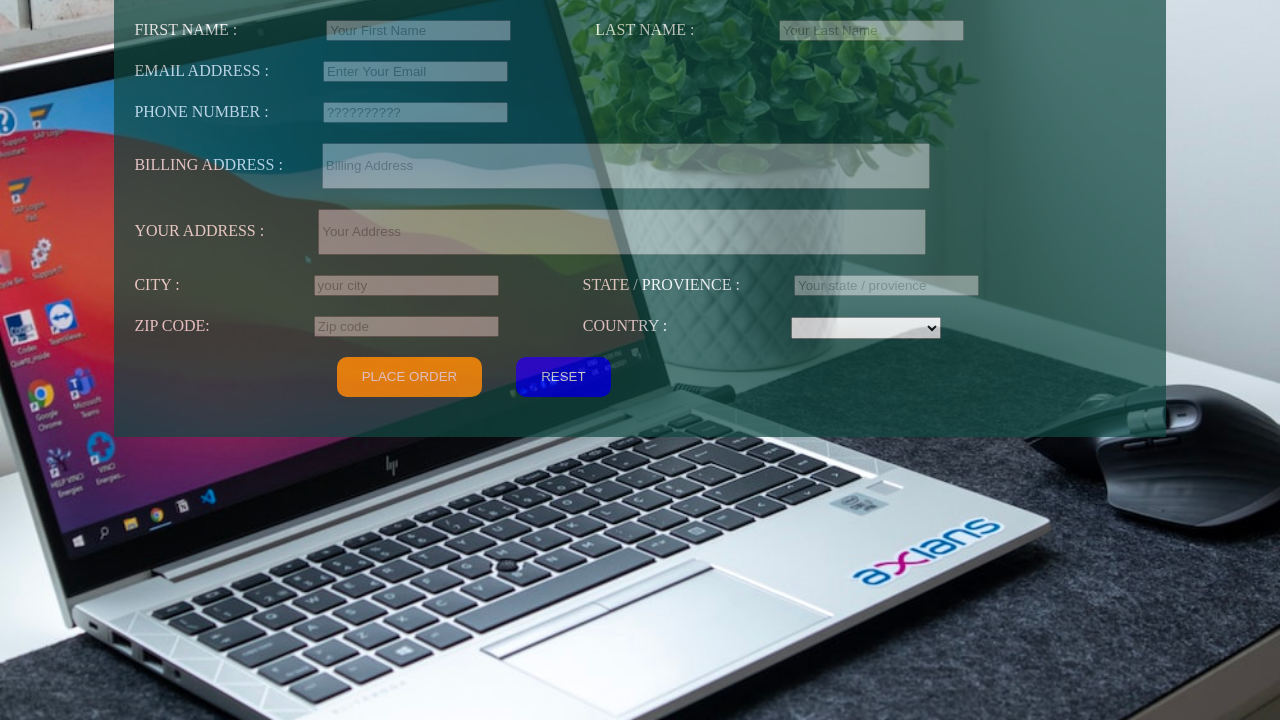
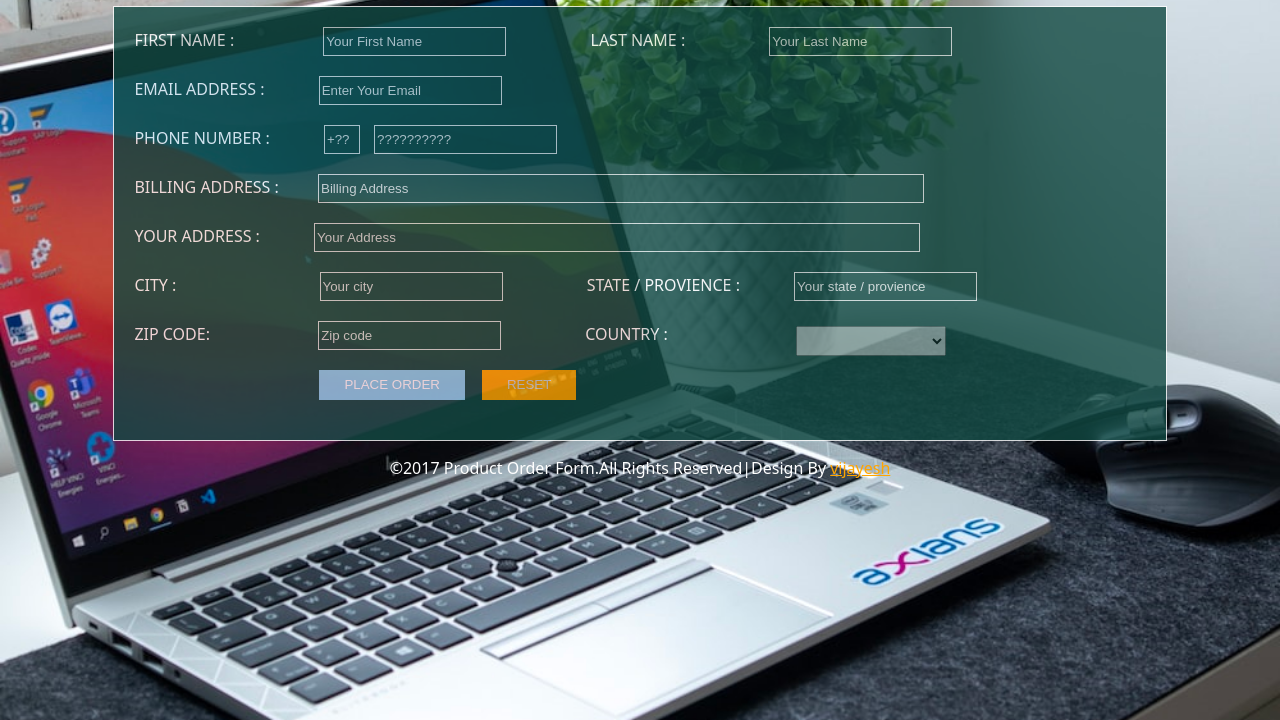
Before and after one commit to vijayesh-m/ACS, a plain HTML site: page 27-01-2023/task-6/index.html in a window 1280 px wide. Shown: the part 80-800 px from the top of the page. Drawn offline with Linux system fonts and the light colour scheme.

Commit message:
Task completed

```diff
--- a/25-01-2023/task-5/style5.css
+++ b/25-01-2023/task-5/style5.css
@@ -1,25 +1,25 @@
-h1 {
 
-    letter-spacing: 50px;
-
-}
 
 .line {
     background-color: rgb(33, 150, 150);
-    margin-left: 30%;
-    margin-right: 30%;
+    margin:auto 30%;
     height: 25px;
 }
-
 body {
     background-color: rgb(14, 13, 13);
-    padding: 10px;
-    margin-top: 10px;
+    overflow:hidden;
 }
-
-.word {
+p {
     color: rgb(253, 253, 253);
-    height: 40px;
+    height: 20px;
     font-family: sans-serif;
     text-align: center;
+    letter-spacing: 40px;
+    font-size: 25px;
+    font-weight:bold;
+    margin-top:10px;
+    margin-bottom:8px;
+    }
+.parent{
+   padding:10px auto;
 }
--- a/27-01-2023/task-6/index.html
+++ b/27-01-2023/task-6/index.html
@@ -10,6 +10,7 @@
   </head>
   <body>
     <h1>PRODUCT ORDER FORM</h1>
+    <div class="focus">
       <form>
         <label>FIRST NAME :
           <input class="container first" type="name" placeholder="Your First Name">
@@ -23,7 +24,8 @@
           <input class="container sub" type="email" placeholder="Enter Your Email">
         </label><br>
         <label>PHONE NUMBER :
-          <input  class="container sub" type="number" placeholder="??????????">
+          <input type="name" class="phone" placeholder="+??">
+          <input  class="container sub1" type="name" placeholder="??????????">
         </label><br>
         <label>BILLING ADDRESS :
           <input class="address bill" type="name" placeholder="Billing Address">
@@ -34,7 +36,7 @@
 
 
         <label>CITY :
-          <input class="container city" type="name" placeholder="your city">
+          <input class="container city" type="name" placeholder="Your city">
         </label>
         <div class="state">
         <label>STATE / PROVIENCE :
@@ -46,7 +48,7 @@
         </label>
         <div class="country">
         <label >COUNTRY :
-          <select id="country" >
+          <select id="country" aria-placeholder="Country" >
             <option>america</option>
             <option>brazil</option>
             <option>india</option>
@@ -56,5 +58,7 @@
         <br><input type="submit" value ="PLACE ORDER" id="place">
         <input type="reset" value="RESET" id="reset">
       </form>
+      <p>©2017 Product Order Form.All Rights Reserved|Design By <a href="#">vijayesh</a></p>
+    </div>
   </body>
 </html>
--- a/27-01-2023/task-6/style.css
+++ b/27-01-2023/task-6/style.css
@@ -7,21 +7,15 @@ body {
 
 form {
     background-color: rgb(17, 73, 66);
-    opacity: 70%;
+    opacity: 80%;
     width: 80%;
-    height: 50%;
     margin: auto;
     margin-top: 1%;
     padding: 20px;
 
 }
 
-.state {
-    margin-left: 80px;
-    display: inline-block;
-}
-
-.country {
+.state,.country{
     margin-left: 80px;
     display: inline-block;
 }
@@ -29,22 +23,37 @@ form {
 input {
     margin-bottom: 20px;
     opacity: 50%;
+    height:25px;
+    background-color: rgb(17, 73, 66);
+    opacity:80%;
+
 }
-
+p{
+    text-align: center;
+    color:rgb(255, 255, 255);
+    font-family:system-ui, -apple-system, BlinkMacSystemFont, 'Segoe UI', Roboto, Oxygen, Ubuntu, Cantarell, 'Open Sans', 'Helvetica Neue', sans-serif;
+}
+a{
+    color:orange;
+}
 label {
     color: white;
-
+    font-family:system-ui, -apple-system, BlinkMacSystemFont, 'Segoe UI', Roboto, Oxygen, Ubuntu, Cantarell, 'Open Sans', 'Helvetica Neue', sans-serif;
+    opacity:100%;
 }
 
 .container sub {
     padding-bottom: 20px;
     width: 150px;
-    height: 10px;
+    height: 20px;
     opacity: 50%;
 
 }
 .sub{
     margin-left:50px;
+}
+.sub1{
+    margin-left:10px;
 }
 .first{
     margin-left:85px;
@@ -59,53 +68,54 @@ label {
     margin-left:50px;
 }
 .city{
-    margin-left:130px;
+    margin-left:139px;
 }
 .zip{
-    margin-left:100px;
+    margin-left:104px;
 }
 #country{
-    margin-left:120px;
+    margin-left:124px;
 }
 ::placeholder {
-    opacity: 80%;
+    color:white;
 }
-
+.phone{
+    width: 30px;
+    margin-left: 50px;
+}
 select {
-    padding-bottom: 20px;
+    padding-bottom: 25px;
     width: 150px;
-    height: 20px;
+    height: 30px;
+    opacity:50%;
 }
 
 #place {
-    margin-left: 20%;
+    margin-left: 185px;
     padding: 0 25px;
     color: white;
-    background-color: orange;
+    background-color: skyblue;
     border: none;
-    opacity: 100%;
-    height: 40px;
-    border-radius: 10px;
+    height: 30px;
+    opacity:100%;
 }
 
 #reset {
     margin-left: -20%;
-    margin-left: 30px;
+    margin-left: 13px;
     padding: 0 25px;
-    background-color: blue;
-    color: white;
+    background-color: orange;
+    color: rgb(218, 210, 210);
     border: none;
     opacity:100%;
-    height:40px;
-    border-radius: 10px;
+    height:30px;
+
 }
 
 .address {
     width: 600px;
-    height: 40px;
-
+    height: 25px;
 }
-
 .last {
     margin-left: 80px;
     display: inline-block;
@@ -113,5 +123,10 @@ select {
 
 h1 {
     text-align: center;
-    color: rgb(3, 2, 2);
+    color: rgb(245, 241, 241);
+    font-family:system-ui, -apple-system, BlinkMacSystemFont, 'Segoe UI', Roboto, Oxygen, Ubuntu, Cantarell, 'Open Sans', 'Helvetica Neue', sans-serif;
+    letter-spacing: 10px;
 }
+form,input{
+    border-style: solid; border-width: 1px; border-color: #FFFFFF;
+}
```
Also changed, not shown: 25-01-2023/task-5/index5.html (+12 -14 lines).
